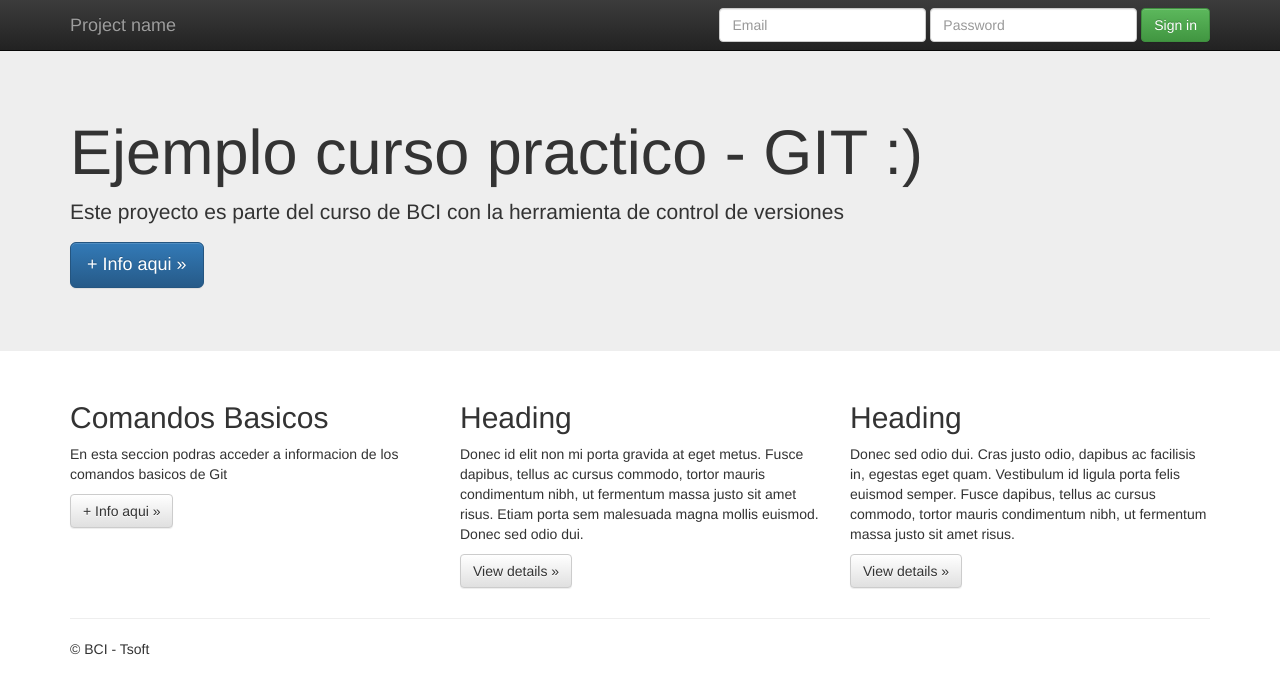
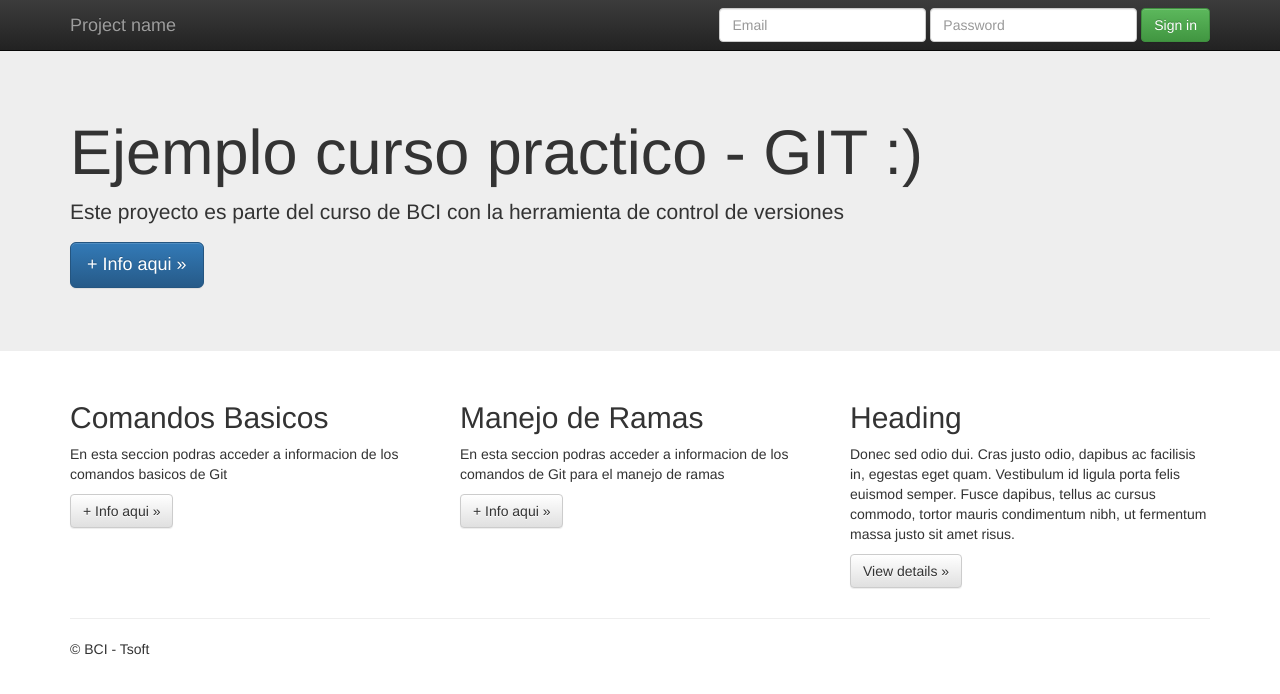
Before and after one commit to pameeeperalta/CursoGitBCI1, a plain HTML site: page index.html in a window 1280 px wide. Drawn offline with nearby package versions, Linux system fonts and the light colour scheme.

Commit message:
se agrega funcionalidad (Manejo ramas) en proyecto

```diff
--- a/index.html
+++ b/index.html
@@ -70,9 +70,9 @@
           <p><a class="btn btn-default" href="#" role="button"> + Info aqui &raquo;</a></p>
         </div>
         <div class="col-md-4">
-          <h2>Heading</h2>
-          <p>Donec id elit non mi porta gravida at eget metus. Fusce dapibus, tellus ac cursus commodo, tortor mauris condimentum nibh, ut fermentum massa justo sit amet risus. Etiam porta sem malesuada magna mollis euismod. Donec sed odio dui. </p>
-          <p><a class="btn btn-default" href="#" role="button">View details &raquo;</a></p>
+          <h2>Manejo de Ramas</h2>
+          <p> En esta seccion podras acceder a informacion de los comandos de Git para el manejo de ramas </p>
+          <p><a class="btn btn-default" href="#" role="button">+ Info aqui &raquo;</a></p>
        </div>
         <div class="col-md-4">
           <h2>Heading</h2>
```
